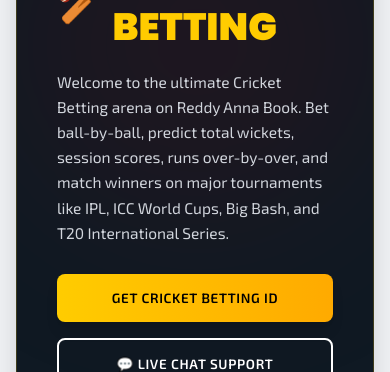
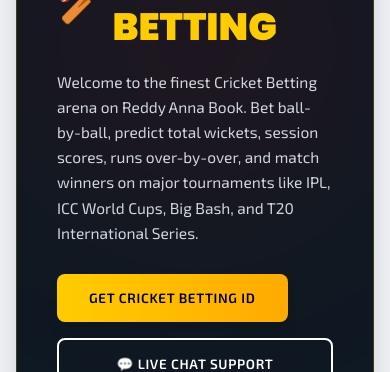
Before and after one commit to siyaguptaa78-code/reddy2, a Next.js app: page /sports-betting/cricket-betting in a window 390 px wide. Shown: the part 241-613 px from the top of the page. Built offline with nearby package versions, Linux system fonts and the light colour scheme.

Commit message:
Update Cricket Betting page with new description and match data

```diff
--- a/app/sports-betting/[sport]/page.tsx
+++ b/app/sports-betting/[sport]/page.tsx
@@ -19,7 +19,7 @@
     title: "Cricket Betting",
     emoji: "🏏",
     image: "https://reddysports.co/wp-content/uploads/2026/03/Reddy-Anna-Book-Cricket-Betting-1024x683.jpg",
-    description: "Welcome to the ultimate Cricket Betting arena on Reddy Anna Book. Bet ball-by-ball, predict total wickets, session scores, runs over-by-over, and match winners on major tournaments like IPL, ICC World Cups, Big Bash, and T20 International Series.",
+    description: "Welcome to the finest Cricket Betting arena on Reddy Anna Book. Bet ball-by-ball, predict total wickets, session scores, runs over-by-over, and match winners on major tournaments like IPL, ICC World Cups, Big Bash, and T20 International Series.",
     guideTitle: "How to Place Cricket Bets on Reddy Anna Book",
     guidePoints: [
       "Obtain your verified Reddy Anna Cricket ID from our WhatsApp support team.",
@@ -33,7 +33,7 @@
     title: "Football Betting",
     emoji: "⚽",
     image: "https://reddysports.co/wp-content/uploads/2026/03/Reddy-Anna-Book-Football-Betting-1024x683.jpg",
-    description: "Access high-speed global soccer markets on Reddy Anna. Bet on all major national and international leagues including English Premier League, UEFA Champions League, La Liga, Serie A, and the FIFA World Cup.",
+    description: "Access high-speed global soccer markets on Reddy Anna. Bet on all major national and international leagues including English Premier League, UEFA Champions League, La Liga, Serie A, and more.",
     guideTitle: "Premium Soccer Betting Guide",
     guidePoints: [
       "Select Football from the main navigation menu or sports tab.",
@@ -47,7 +47,7 @@
     title: "Tennis Betting",
     emoji: "🎾",
     image: "https://reddysports.co/wp-content/uploads/2026/03/Reddy-Anna-Book-Tennis-Betting-1024x683.png",
-    description: "Tennis matches settle extremely fast compared to other sports. Place live bets on grand slams like Wimbledon, US Open, Roland Garros, and Australian Open, or follow year-round ATP and WTA tour matches.",
+    description: "Tennis matches settle extremely fast compared to other sports. Place live bets on grand slams like Wimbledon, US Open, Roland Garros, and Australian Open, or follow year-round ATP and WTA tournaments.",
     guideTitle: "Astra-tier Tennis Odds Guidelines",
     guidePoints: [
       "Tennis features rapid points fluctuation; make sure to bet using the lightweight Reddy Anna app.",
@@ -60,7 +60,7 @@
     title: "Kabaddi Betting",
     emoji: "🤼",
     image: "https://reddysports.co/wp-content/uploads/2026/03/Reddy-Anna-Book-1024x683.jpg",
-    description: "Kabaddi is India's beloved indigenous sport, now a global betting phenomenon. Follow the Pro Kabaddi League (PKL) closely and place high-value bets on raid points, tackle points, and super-tackles.",
+    description: "Kabaddi is India's beloved indigenous sport, now a global betting phenomenon. Follow the Pro Kabaddi League (PKL) closely and place high-value bets on raid points, tackle points, and match outcomes.",
     guideTitle: "Kabaddi Betting Strategies on Reddy Book",
     guidePoints: [
       "Track live defensive formations and key raiders to predict match margins.",
@@ -73,7 +73,7 @@
     title: "Horse Racing Betting",
     emoji: "🏇",
     image: "https://reddysports.co/wp-content/uploads/2026/05/Reddy-Anna-Book-–-Indias-Most-Trusted-Online-Betting-Platform-1024x597.jpg",
-    description: "Experience the thrill of the tracks. Place real-time bets on premium national and international horse racing events. Choose from Win, Place, Each-Way, or forecast betting cards with high margins.",
+    description: "Experience the thrill of the tracks. Place real-time bets on premium national and international horse racing events. Choose from Win, Place, Each-Way, or forecast betting cards with dynamic odds.",
     guideTitle: "Official Guide to Derby & Race Betting",
     guidePoints: [
       "Select active horse race events from the dashboard categories.",
@@ -86,7 +86,7 @@
     title: "Basketball Betting",
     emoji: "🏀",
     image: "https://reddysports.co/wp-content/uploads/2026/03/Reddy-Anna-Book-Basketball-Betting-1024x683.jpg",
-    description: "Follow the NBA, EuroLeague, and major basketball tournaments worldwide. Basketball offers extremely dynamic point-spread betting, total points over/under, and quarter-by-quarter session betting cards.",
+    description: "Follow the NBA, EuroLeague, and major basketball tournaments worldwide. Basketball offers extremely dynamic point-spread betting, total points over/under, and quarter-by-quarter session bets.",
     guideTitle: "Sleek Basketball Spreads & Options",
     guidePoints: [
       "Basketball leagues present quick scoring runs; use fast inputs to confirm your slip before lines shift.",
@@ -148,7 +148,7 @@
                     href={`https://wa.me/916026703858?text=Hello%20Reddy%20Anna,%20I%20want%20to%20get%20a%20${encodeURIComponent(currentSport.title)}%20ID%20now.`}
                     target="_blank"
                     rel="noopener noreferrer"
-                    className="px-8 py-3.5 bg-gradient-to-r from-ra-gold to-ra-gold-dark hover:from-white hover:to-white hover:text-ra-crimson text-black font-extrabold rounded-lg shadow-lg hover:shadow-none transition-all flex-grow sm:flex-grow-0 text-center"
+                    className="px-8 py-3.5 bg-gradient-to-r from-ra-gold to-ra-gold-dark hover:from-white hover:to-white hover:text-ra-crimson text-black font-extrabold rounded-lg shadow-lg hover:shadow-xl transition-all"
                   >
                     Get {currentSport.title} ID
                   </a>
```
